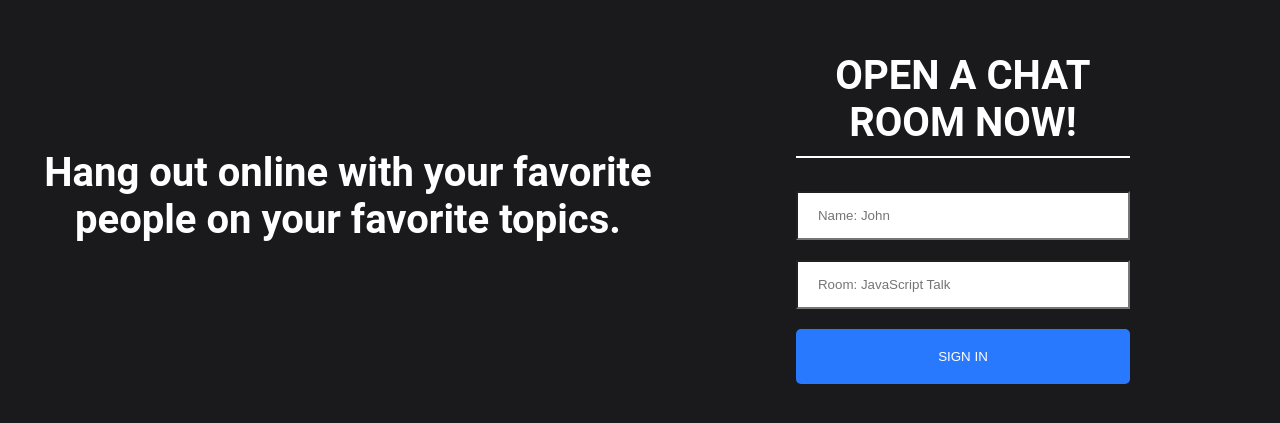
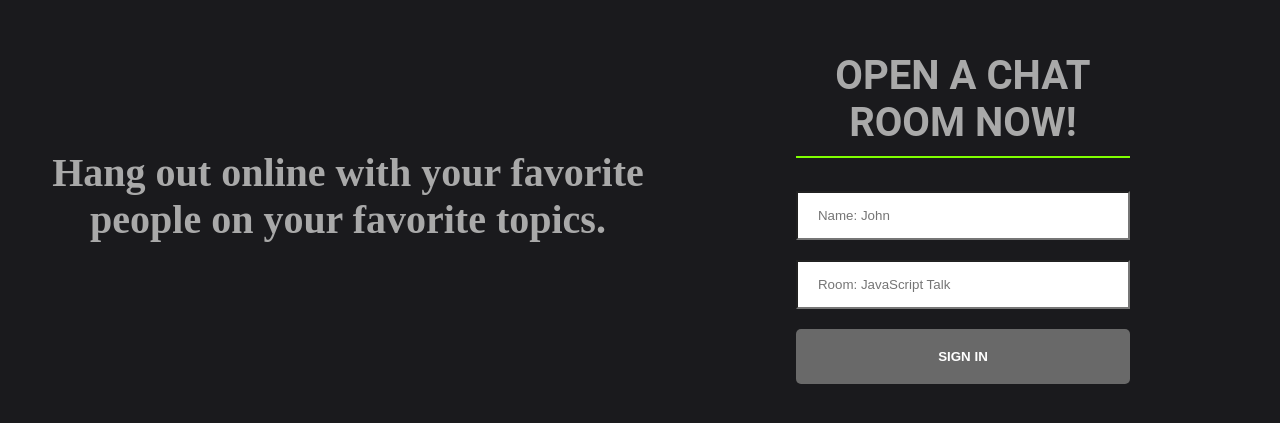
Before and after one commit to barhouum7/Realtime-Chat-App, a React (Create React App) app in the folder client/: page / in a window 1280 px wide. Shown: the part 199-622 px from the top of the page. Built offline with nearby package versions, Linux system fonts and the light colour scheme.

Commit message:
modified:   client/src/components/Join/Join.css

```diff
--- a/client/src/components/Join/Join.css
+++ b/client/src/components/Join/Join.css
@@ -31,33 +31,56 @@ body {
     border-radius: 0;
     padding: 15px 20px;
     width: 100%;
+    outline-style: none;
+}
+
+.joinInput:focus {
+    border: 3px solid chartreuse;
 }
 
 .heading-1 {
-    color: white;
+    color: darkgray;
     width: 100vh;
+    font-family: cursive;
     font-size: 2.5em;
     padding-bottom: 10px;
     margin-right: 100px;
+    cursor: pointer;
 }
 
+
 .heading-2 {
-    color: white;
+    color: darkgray;
     font-size: 2.5em;
     padding-bottom: 10px;
-    border-bottom: 2px solid white;
+    border-bottom: 2px solid chartreuse;
+    cursor: pointer;
+}
+
+.heading-1:hover,
+.heading-2:hover {
+    color: chartreuse;
+    border-color: darkgray;
 }
 
 .button {
-    color: #fff !important;
+    color: #fff;
     text-transform: uppercase;
     text-decoration: none;
-    background: #2979FF;
+    background-color: dimgray;
     padding: 20px;
     border-radius: 5px;
     display: inline-block;
     border: none;
     width: 100%;
+    outline-style: none;
+    cursor: pointer;
+    font-weight: 600;
+}
+
+.button:hover {
+    background: yellowgreen;
+    color: black;
 }
 
 .mt-20 {
```
